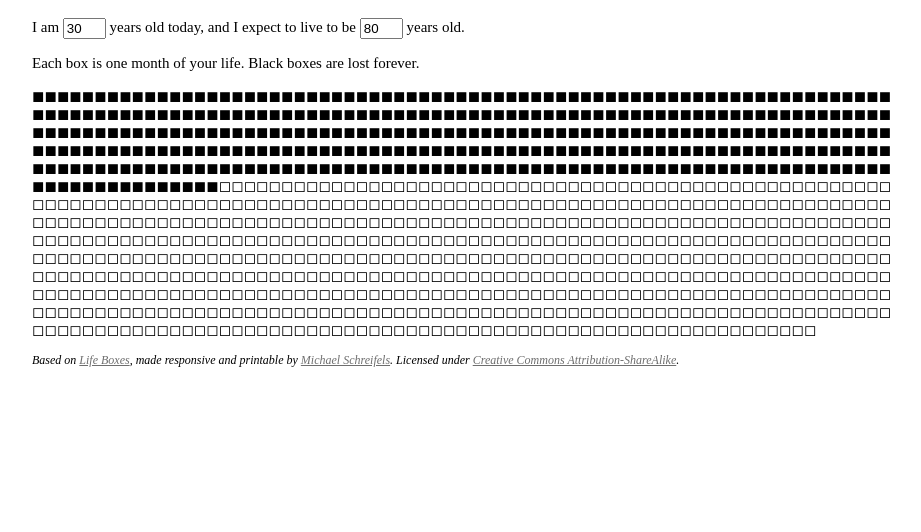
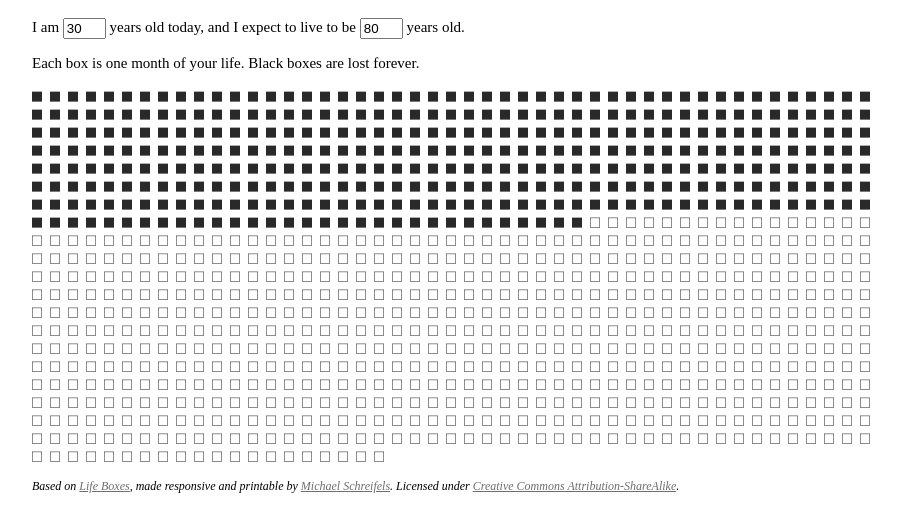
Before and after one commit to schreifels/life-boxes, a plain HTML site: page index.html in a window 1280 px wide. Shown: the part 74-606 px from the top of the page, without its empty margins (178-1099 px from the left). Drawn offline with Linux system fonts and the light colour scheme.

Commit message:
Use an icon font to support Windows (which didn't have the UTF-8 characters)

```diff
--- a/index.html
+++ b/index.html
@@ -8,7 +8,12 @@
     /* html5doctor.com Reset Stylesheet v1.6.1 (http://html5doctor.com/html-5-reset-stylesheet/) */
     html,body,div,span,object,iframe,h1,h2,h3,h4,h5,h6,p,blockquote,pre,abbr,address,cite,code,del,dfn,em,img,ins,kbd,q,samp,small,strong,sub,sup,var,b,i,dl,dt,dd,ol,ul,li,fieldset,form,label,legend,table,caption,tbody,tfoot,thead,tr,th,td,article,aside,canvas,details,figcaption,figure,footer,header,hgroup,menu,nav,section,summary,time,mark,audio,video{margin:0;padding:0;border:0;outline:0;font-size:100%;vertical-align:baseline;background:transparent}body{line-height:1}article,aside,details,figcaption,figure,footer,header,hgroup,menu,nav,section{display:block}nav ul{list-style:none}blockquote,q{quotes:none}blockquote:before,blockquote:after,q:before,q:after{content:none}a{margin:0;padding:0;font-size:100%;vertical-align:baseline;background:transparent}ins{background-color:#ff9;color:#000;text-decoration:none}mark{background-color:#ff9;color:#000;font-style:italic;font-weight:bold}del{text-decoration:line-through}abbr[title],dfn[title]{border-bottom:1px dotted;cursor:help}table{border-collapse:collapse;border-spacing:0}hr{display:block;height:1px;border:0;border-top:1px solid #ccc;margin:1em 0;padding:0}input,select{vertical-align:middle}
 
-    body { font: 15px/1.2em "Times New Roman", Times, serif; }
+    @font-face { font-family: 'lifeboxes'; src: url('lifeboxes.woff'); font-weight: normal; font-style: normal; }
+    [class^="icon-"], [class*=" icon-"] { color: #292929; font-size: 10px; font-family: 'lifeboxes'; speak: none; font-style: normal; font-weight: normal; font-variant: normal; text-transform: none; letter-spacing: 8px; line-height: 8px; }
+    .icon-empty-square:before { content: "\e600"; }
+    .icon-filled-square:before { content: "\e601"; }
+
+    body { font: 15px/1.2em 'Times New Roman', Times, serif; }
     h1 { display: inline; font-size: 2em; line-height: 1.5em; }
     p { margin: 1em 0; }
 
@@ -54,7 +59,7 @@
         var emptyBoxes  = Math.round(parseFloat(lifeExpectancyEl.value)*12 - filledBoxes);
         if (!emptyBoxes || emptyBoxes < 0) { emptyBoxes = 0; }
 
-        boxesEl.innerHTML = Array(filledBoxes+1).join('&#9724;') + Array(emptyBoxes+1).join('&#9723;');
+        boxesEl.innerHTML = Array(filledBoxes+1).join('<span class="icon-filled-square"></span>') + Array(emptyBoxes+1).join('<span class="icon-empty-square"></span>');
       }
 
       renderBoxes();
```
Also changed, not shown: lifeboxes.woff (added).
